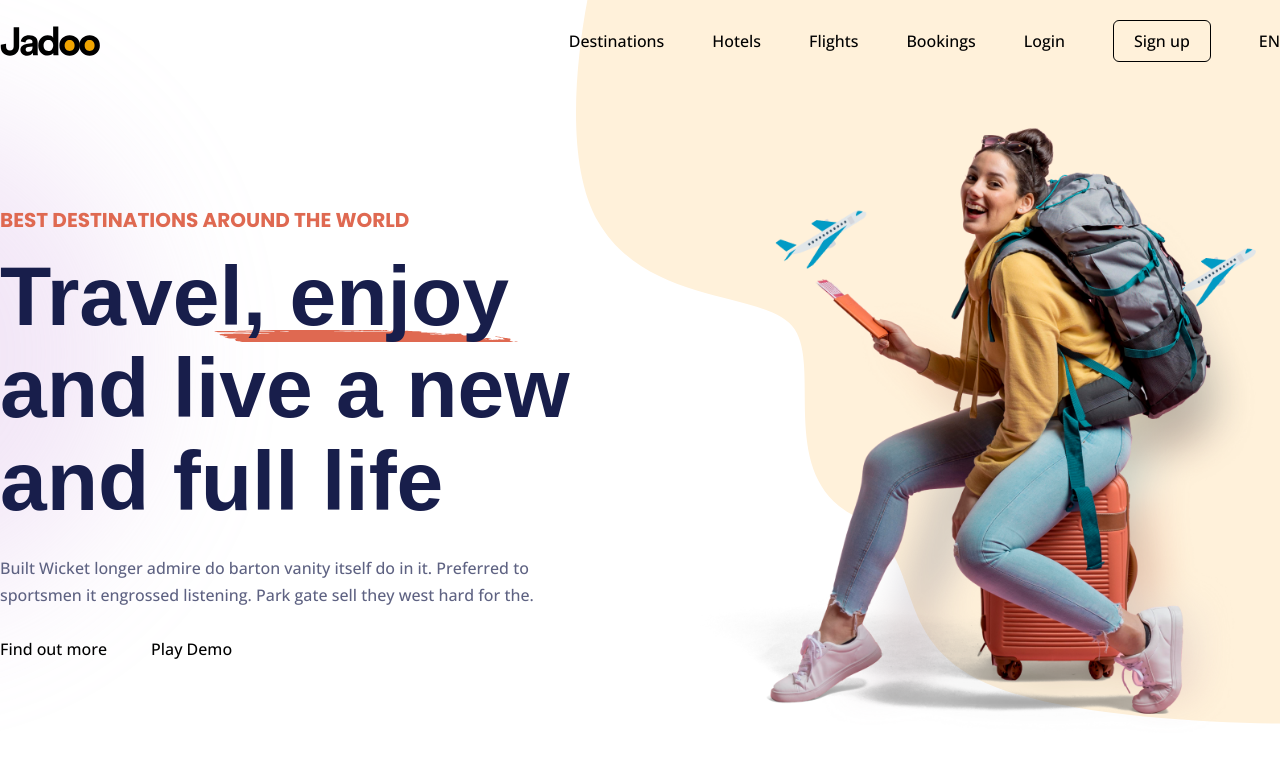
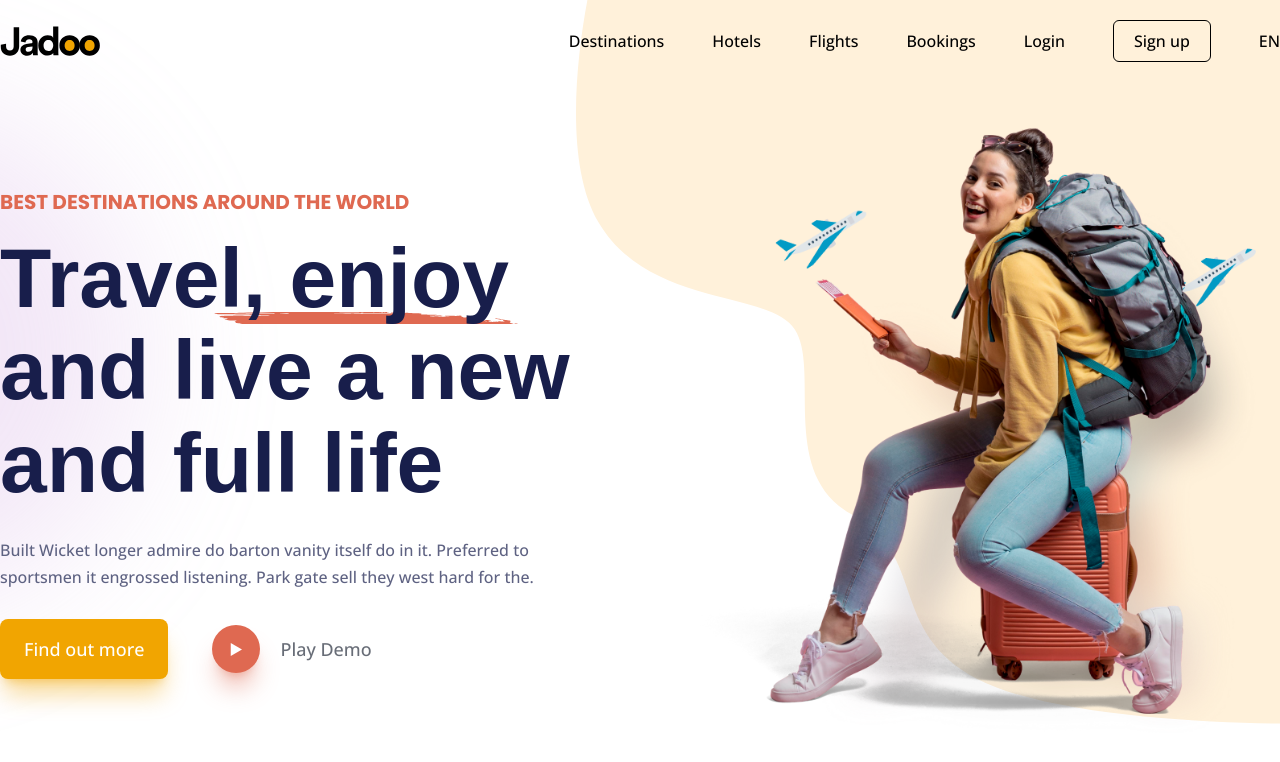
Before and after one commit to rommelcanoy/jadoo, a Next.js app: page / in a window 1280 px wide. Shown: the top 762 px of the page. Built offline with nearby package versions, Linux system fonts and the light colour scheme; a web font is replaced by a local one.

Commit message:
style: design the call to action buttons

```diff
--- a/app/Categories.tsx
+++ b/app/Categories.tsx
@@ -1,19 +1,10 @@
 import React from 'react'
-import decore from '../public/assets/Decore.svg';
 import Image from 'next/image';
 
 const Categories = () => {
   return (
     <div>
-
-      <div>
-        <Image src={decore} alt="decore" />
-      </div>
-
       Categories
-
-
-
     </div>
   )
 }
--- a/app/Header.tsx
+++ b/app/Header.tsx
@@ -4,8 +4,9 @@ import decore from '../public/assets/Decore.svg';
 import traveller from '../public/assets/Traveller2.png';
 import orange_decore from '../public/assets/orange_decore.svg';
 import ellipse from '../public/assets/ellipse.svg';
+import play from '../public/assets/play.svg';
+import Link from 'next/link';
 import { Volkhov, Poppins } from 'next/font/google'
-import Link from 'next/link';
 
 const volkhov = Volkhov({ weight: '700', subsets: ['latin'] })
 const poppins = Poppins({ weight: ['400', '500', '600', '700', '800'], subsets: ['latin'] })
@@ -33,8 +34,13 @@ const Header = () => {
               Built Wicket longer admire do barton vanity itself do in it. Preferred to <br /> sportsmen it engrossed listening. Park gate sell they west hard for the.
             </p>
             <div className='flex gap-11'>
-              <Link href="/">Find out more</Link>
-              <Link href="/">Play Demo</Link>
+              <Link href="/" className='text-lg py-4 px-6 rounded-lg bg-[#F1A501] hover:bg-[#f1a501e0] text-white shadow-xl shadow-[#F1A501]/40'>Find out more</Link>
+              <button type="button" className='flex items-center gap-5'>
+                <div className='rounded-full w-12 h-12 bg-[#DF6951] hover:bg-[#be5a46] shadow-xl shadow-[#DF6951]/40 flex items-center justify-center'>
+                  <Image src={play} alt="Play icon" />
+                </div>
+                <span className='text-[#686D77] font-medium text-lg'>Play Demo</span>
+              </button>
             </div>
           </div>
         </div>
```
